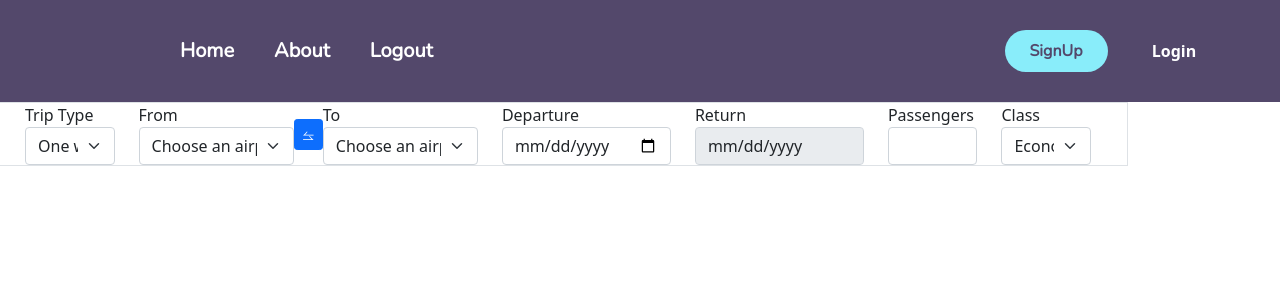
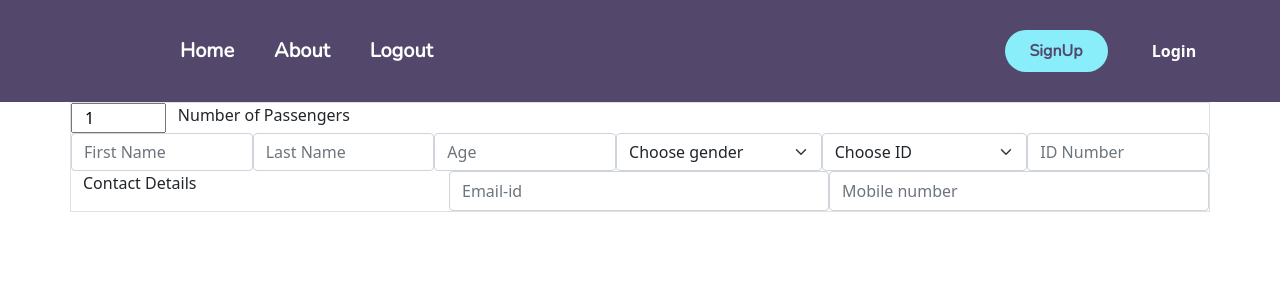
Before and after one commit to Illuminate22/aero-booking1.0, a React (Create React App) app in the folder proj/: page / in a window 1280 px wide. Shown: the top 300 px of the page. Built offline with nearby package versions, Linux system fonts and the light colour scheme.

Commit message:
Passenger Details component added

```diff
--- a/proj/src/App.js
+++ b/proj/src/App.js
@@ -3,6 +3,7 @@ import './App.css';
 import Nav from './components/Nav';
 import SearchBox from './components/SearchBox';
 import SummaryBox from './components/SummaryBox';
+import PassengerDetails from './components/PassengerDetails';
 
 function App() {
   const tabs = [
@@ -24,7 +25,7 @@ function App() {
       <link href='https://fonts.googleapis.com/css?family=Nunito' rel='stylesheet'></link>
 
       <Nav tabs={tabs}/>
-      <SummaryBox />
+      <PassengerDetails />
     </div>
   );
 }
--- a/proj/src/components/Nav.js
+++ b/proj/src/components/Nav.js
@@ -4,7 +4,7 @@ const Nav = ({tabs}) => {
             {/* <a className="logo">Aero</a> */}
             <nav>
                 <ul className="nav-links">
-                    {tabs.map((tab) => (<li><a href="#">{tab.name}</a></li>))}
+                    {tabs.map((tab) => (<li><a href="#" key={tab.name}>{tab.name}</a></li>))}
                 </ul>
             </nav>
             <nav className="nav-right">
--- /dev/null
+++ b/proj/src/components/PassengerDetails.jsx
@@ -0,0 +1,35 @@
+import { useState } from "react";
+import PassengerInput from "./PassengerInput";
+
+const PassengerDetails = () => {
+    let [dummyarray, setarray] = useState([0])
+    function handleNum(){
+        const numIn = document.querySelector("#numpass")
+        dummyarray = []
+        for(let i = 0; i<numIn.value; i++)
+        {
+            dummyarray.push(i)
+            console.log(dummyarray)
+        }
+        setarray([...dummyarray])
+    }
+    return (
+    <>
+        <div className="container border">
+            <div className="row">
+                <input type="number" name="numpass" min={1} defaultValue={1} onChange={handleNum} className="col-1" id="numpass" />
+                <label htmlFor="numpass" className="col">Number of Passengers</label>
+            </div>
+            <div className="passinput">
+            {dummyarray.map((i) => (<PassengerInput key={i} />))}
+            </div>
+            <div className="row">
+                <p className="col">Contact Details</p>
+                <input type="email" name="emailin" id="emailin" placeholder="Email-id" className="form-control col" />
+                <input type="tel" name="phonein" id="phonein" minLength={10} maxLength={13} className="form-control col" placeholder="Mobile number" />
+            </div>
+        </div>
+    </> );
+}
+
+export default PassengerDetails;
--- /dev/null
+++ b/proj/src/components/PassengerInput.jsx
@@ -0,0 +1,27 @@
+const PassengerInput = () => {
+    return (
+        <>
+            <div className="row">
+                <input required type="text" className="col form-control" name="First Name" id="fname" placeholder="First Name" />
+                <input required type="text" className="col form-control" name="Last Name" id="lname" placeholder="Last Name" />
+                <input required type="number" name="age" id="age" min={0} className="col form-control" placeholder="Age"  />
+                <select required name="gender" id="gender" className="col form-select">
+                    <option value="def">Choose gender</option>
+                    <option value="male">Male</option>
+                    <option value="female">Female</option>
+                    <option value="nb">Non-binary</option>
+                </select>
+                <select required name="idType" id="idType" className="col form-select">
+                    <option value="def">Choose ID</option>
+                    <option value="passport">Passport</option>
+                    <option value="aadhar">Aadhar card</option>
+                    <option value="pan">PAN card</option>
+                    <option value="dl">Driver's Liscence</option>
+                </select>
+                <input required type="text" name="idno" id="idno" placeholder="ID Number" className="form-control col" />
+            </div>
+        </>
+     );
+}
+
+export default PassengerInput;
```
